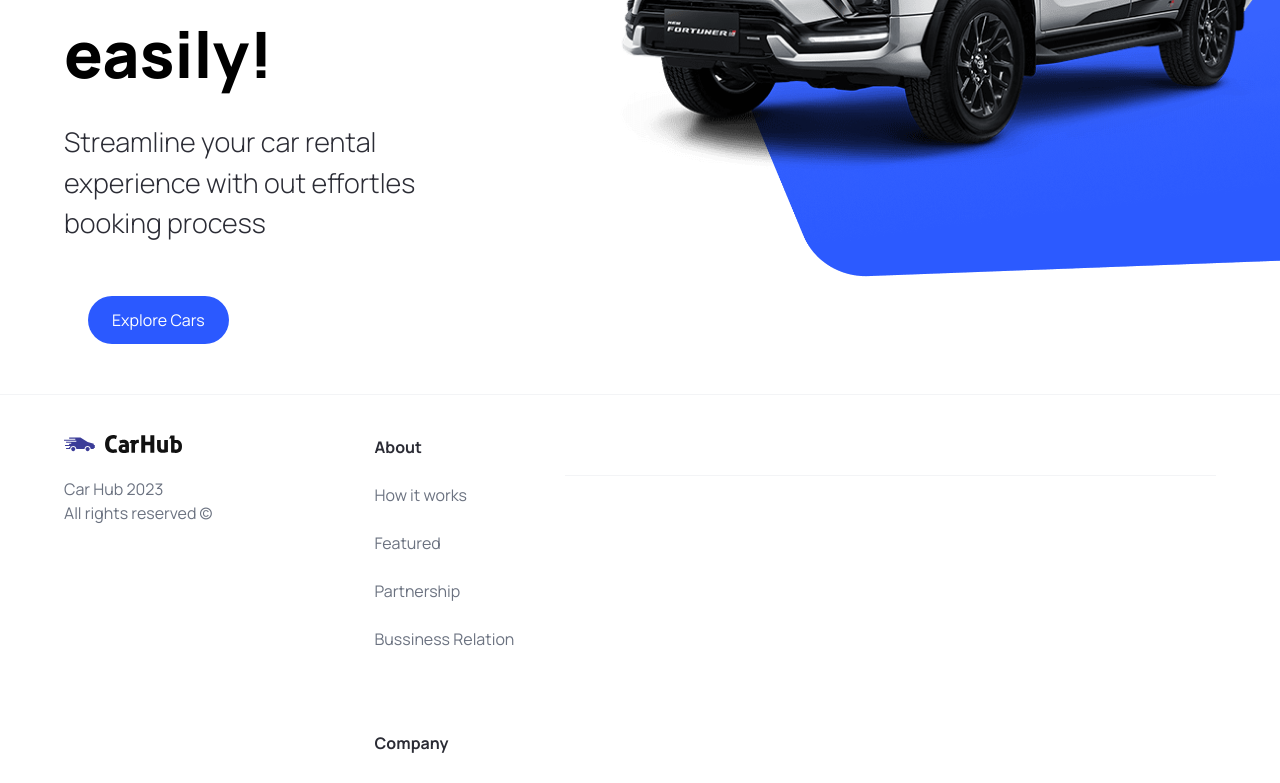
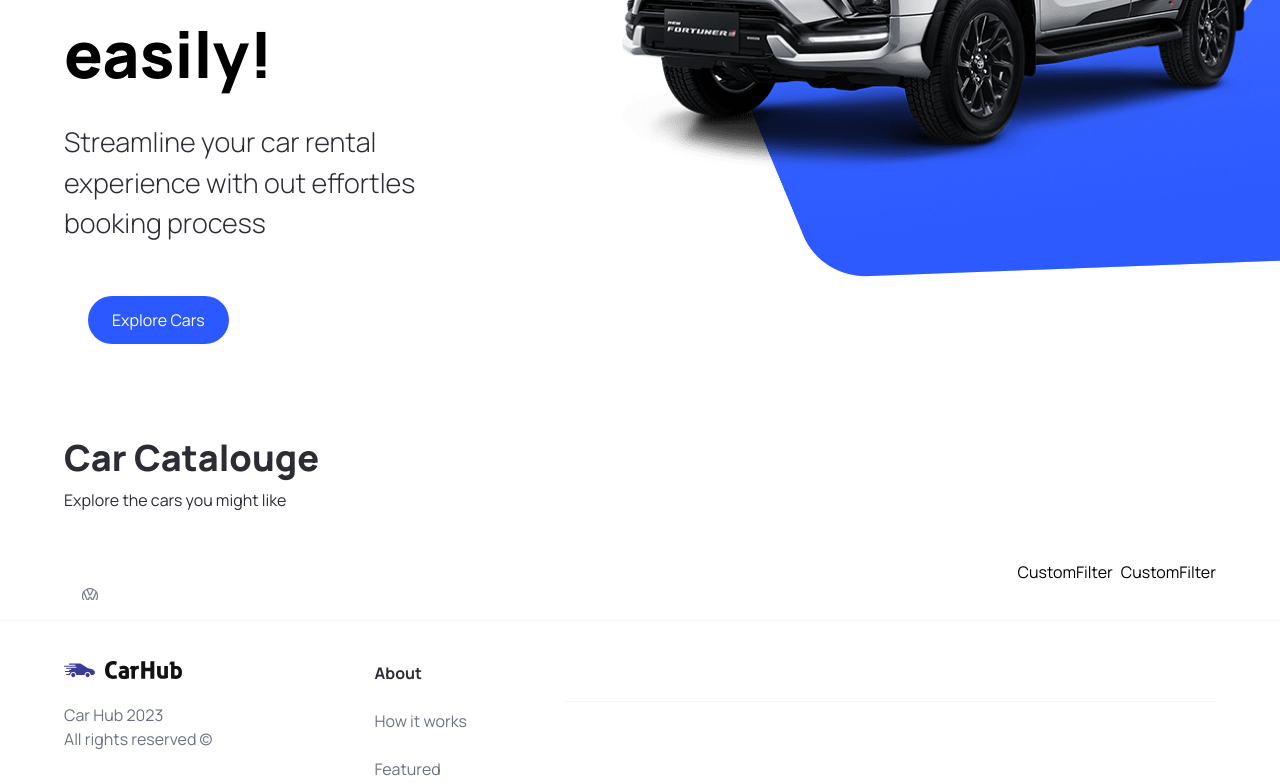
Before and after one commit to MadCoder911/NextJs-Cars-App, a Next.js app: page / in a window 1280 px wide. Shown: the part 426-1209 px from the top of the page. Built offline with nearby package versions, Linux system fonts and the light colour scheme.

Commit message:
finished half of the combobox

```diff
--- a/app/page.tsx
+++ b/app/page.tsx
@@ -1,10 +1,23 @@
-import { Hero } from "@/components";
+import { Hero, SearchBar, CustomFilter } from "@/components";
 import Image from "next/image";
 
 export default function Home() {
   return (
     <main className="overflow-hidden">
       <Hero />
+      <div className="mt-12 padding-x padding-y max-width" id="discover">
+        <div className="home__text-container">
+          <h1 className="text-4xl font-extrabold">Car Catalouge</h1>
+          <p>Explore the cars you might like</p>
+        </div>
+        <div className="home__filters">
+          <SearchBar />
+          <div className="home__filter-container">
+            <CustomFilter title="fuel" />
+            <CustomFilter title="year" />
+          </div>
+        </div>
+      </div>
     </main>
   );
 }
--- /dev/null
+++ b/components/CustomFilter.tsx
@@ -0,0 +1,4 @@
+const CustomFilter = () => {
+  return <div>CustomFilter</div>;
+};
+export default CustomFilter;
--- /dev/null
+++ b/components/SearchBar.tsx
@@ -0,0 +1,18 @@
+"use client";
+import { useState } from "react";
+import { SearchManufacturer } from ".";
+const SearchBar = () => {
+  const [Manufacturer, setManufacturer] = useState("");
+  const handleSearch = () => {};
+  return (
+    <form className="searchbar" onSubmit={handleSearch}>
+      <div className="searchbar__item">
+        <SearchManufacturer
+          manufacturer={Manufacturer}
+          setManufacturer={setManufacturer}
+        />
+      </div>
+    </form>
+  );
+};
+export default SearchBar;
--- /dev/null
+++ b/components/SearchManufacturer.tsx
@@ -0,0 +1,27 @@
+"use client";
+import { searchManufacturersProps } from "@/types";
+import { Combobox, Transition } from "@headlessui/react";
+import Image from "next/image";
+const SearchManufacturer = ({
+  manufacturer,
+  setManufacturer,
+}: searchManufacturersProps) => {
+  return (
+    <div className="search-manufacturer">
+      <Combobox>
+        <div className="relative w-full">
+          <Combobox.Button className="absolute top-[14px]">
+            <Image
+              src="/car-logo.svg"
+              alt="search"
+              width={20}
+              height={20}
+              className="ml-4"
+            />
+          </Combobox.Button>
+        </div>
+      </Combobox>
+    </div>
+  );
+};
+export default SearchManufacturer;
--- a/components/index.ts
+++ b/components/index.ts
@@ -2,4 +2,15 @@
 import CustomButton from "./CustomButton";
 import Navbar from "./Navbar";
 import Footer from "./Footer";
-export { Hero, CustomButton, Navbar, Footer };
+import CustomFilter from "./CustomFilter";
+import SearchBar from "./SearchBar";
+import SearchManufacturer from "./SearchManufacturer";
+export {
+  Hero,
+  CustomButton,
+  Navbar,
+  Footer,
+  SearchBar,
+  CustomFilter,
+  SearchManufacturer,
+};
--- a/package.json
+++ b/package.json
@@ -9,6 +9,7 @@
     "lint": "next lint"
   },
   "dependencies": {
+    "@headlessui/react": "^1.7.17",
     "@types/node": "20.5.4",
     "@types/react": "18.2.21",
     "@types/react-dom": "18.2.7",
--- a/types/index.ts
+++ b/types/index.ts
@@ -6,3 +6,7 @@
   handleClick?: MouseEventHandler;
   btnType?: "button" | "submit";
 }
+export interface searchManufacturersProps {
+  manufacturer: string;
+  setManufacturer: (manufacturer: string) => void;
+}
```
Also changed, not shown: 1 other file (tests, documents, lock files or other folders).
